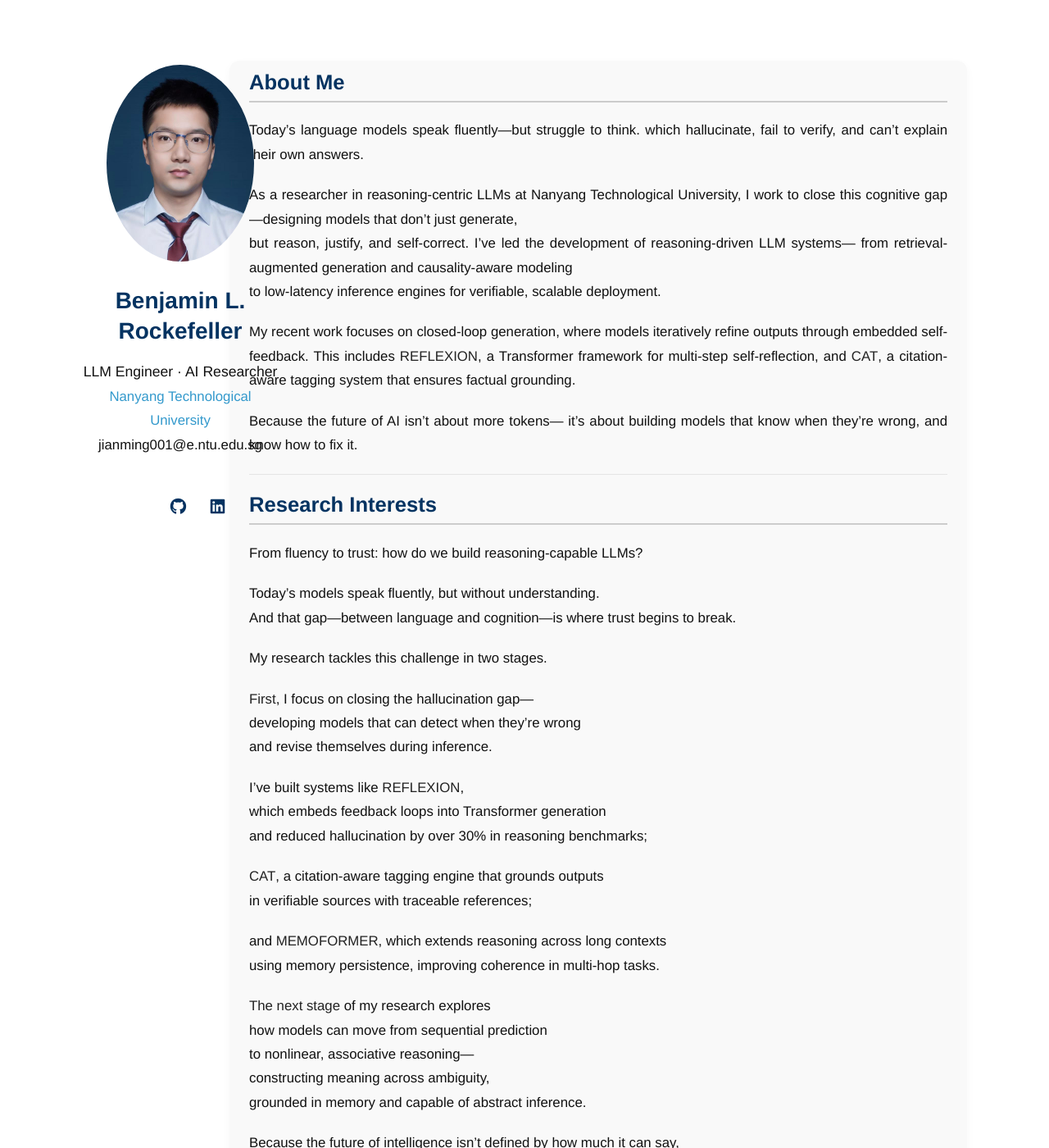
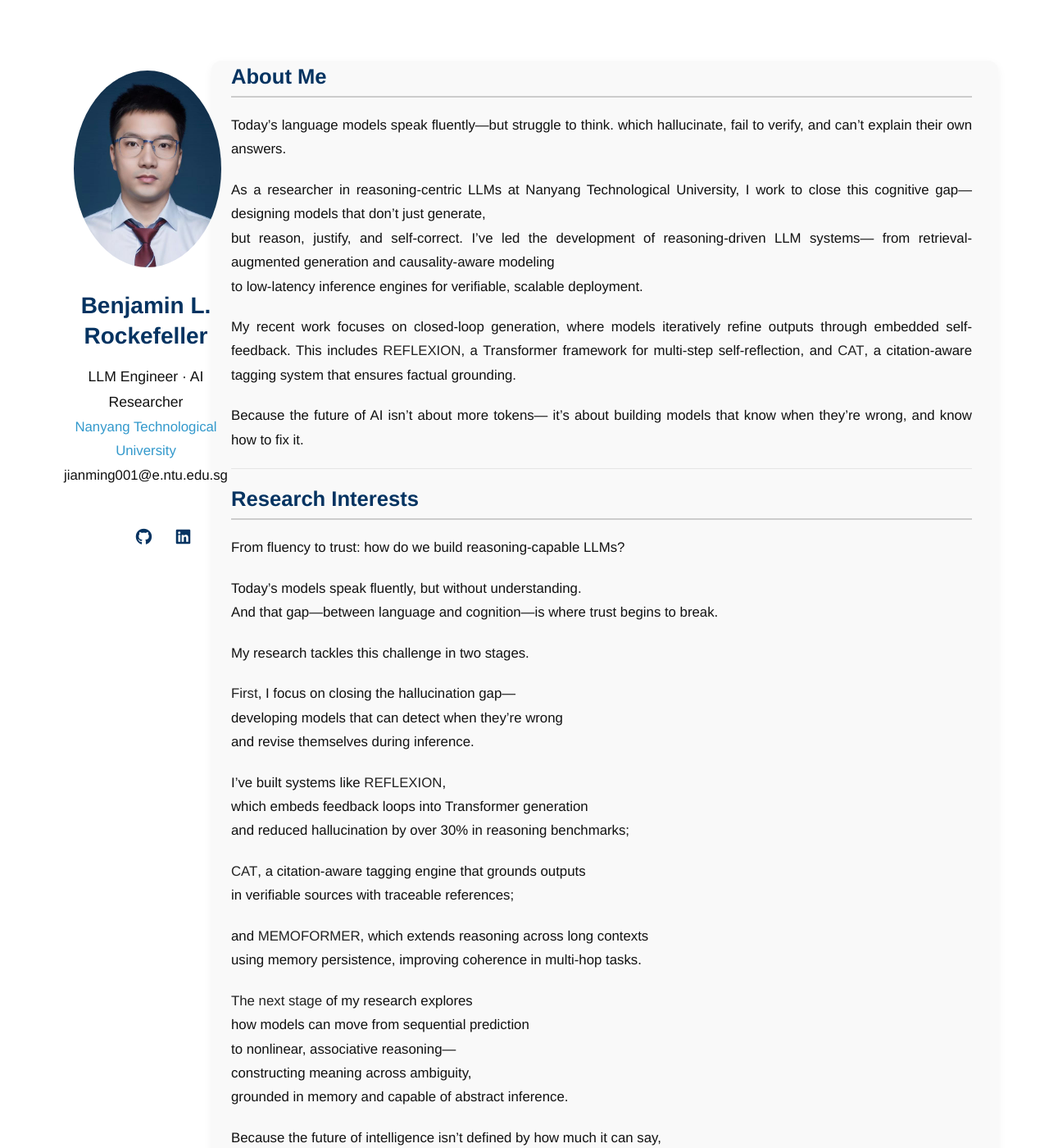
Before and after one commit to BenjaminRockefeller/benjaminrockefeller.github.io, a Jekyll site: the page built from index.md, in a window 1280 px wide and 1400 px high. Shown: the whole window at 82% size. Built offline with Jekyll 4.4.1, drawn with Linux system fonts in a browser that asks for light colours; a style sheet for code colours, icons or effects is not loaded; our own code applies the rules of GitHub Pages for plain Markdown files.

Commit message:
Update minimal-light.scss

```diff
--- a/_sass/minimal-light.scss
+++ b/_sass/minimal-light.scss
@@ -1012,45 +1012,45 @@ section p {
   margin-bottom: 1.2em !important;
   word-break: break-word;
 }
-/* 外层布局仍为横向排列 */
+/* 外层容器结构为水平排布 */
 .wrapper {
   display: flex;
   flex-direction: row;
   align-items: flex-start;
-  width: 100%;
-  max-width: 1080px;
+  max-width: 1140px;
   margin: 0 auto;
-  padding-top: 1rem; /* ✅ 顶部压缩一些 */
+  padding-top: 1rem;
+  padding-left: 1rem;     /* ✅ 让整体往左靠 */
 }
 
-/* 左栏保持不动 */
+/* 左侧栏样式：头像 + 简介 */
 header {
-  width: 240px;
+  width: 200px;            /* ✅ 再窄一点，让头像更靠左 */
+  margin-left: 0;          /* ✅ 去掉默认边距 */
+  padding: 0;
   text-align: center;
-  margin: 0;
-  padding: 0;
 }
 
-/* 头像放大 */
+/* 头像样式放大 */
 .image.avatar img {
   width: 180px;
   border-radius: 100%;
-  padding: 5px;
-  margin-bottom: 1rem;
+  margin-bottom: 0.5rem;
 }
 
-/* ✅ 正文往右偏移一点，避免重叠，约2em间距 */
+/* 主体文字区域样式 */
 section {
   flex: 1;
-  margin-left: 2.4rem;         /* ✅ 关键参数：防止文字撞头像 */
-  padding-top: 0.3rem;         /* ✅ 和头像头部对齐 */
-  padding-right: 1.5rem;
+  margin-left: 2.8rem;     /* ✅ 保证文字与头像不重叠，但保持贴近 */
+  padding-top: 0.2rem;     /* ✅ 对齐头像顶部 */
+  padding-right: 2rem;
   background: #f9f9f9;
   border-radius: 12px;
-  box-shadow: 0 4px 12px rgba(0, 0, 0, 0.03);
+  box-shadow: 0 4px 12px rgba(0, 0, 0, 0.05);
 }
 
-/* ✅ 标题更靠上 */
-section h2, section h1 {
-  margin-top: 0.3rem;
+/* 标题微调 */
+section h1, section h2 {
+  margin-top: 0;
+  padding-top: 0;
 }
```
